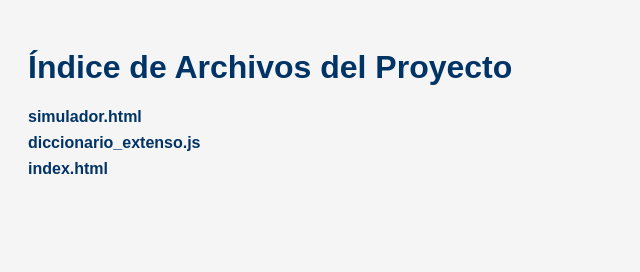
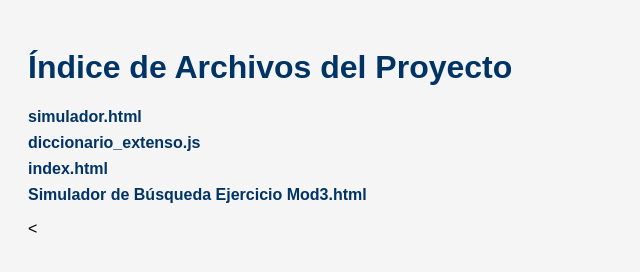
Before and after one commit to soniahernandezacuna/simulador_biblioteca, a plain HTML site: page index.htm in a window 1280 px wide. Shown: the whole page, without its empty margins (0-640 px from the left). Drawn offline with Linux system fonts and the light colour scheme.

Commit message:
Update index.htm

```diff
--- a/index.htm
+++ b/index.htm
@@ -37,21 +37,20 @@
   </ul>
 
   <script>
-    // Lista manual de archivos en el root (GitHub Pages no permite leer directorios automáticamente)
+    // Lista manual de archivos en el root
     const files = [
       "simulador.html",
       "diccionario_extenso.js",
-      "index.html"
-      // agrega aquí cualquier otro archivo que tengas
+      "index.html",
+      "Simulador%20de%20B%C3%BAsqueda%20Ejercicio%20Mod3.html"
     ];
 
     const fileList = document.getElementById('fileList');
     files.forEach(file => {
       const li = document.createElement('li');
-      li.innerHTML = `<a href="${file}" target="_blank">${file}</a>`;
+      li.innerHTML = `<a href="${file}" target="_blank">${decodeURIComponent(file)}</a>`;
       fileList.appendChild(li);
     });
   </script>
 
-</body>
-</html>
+<
```
